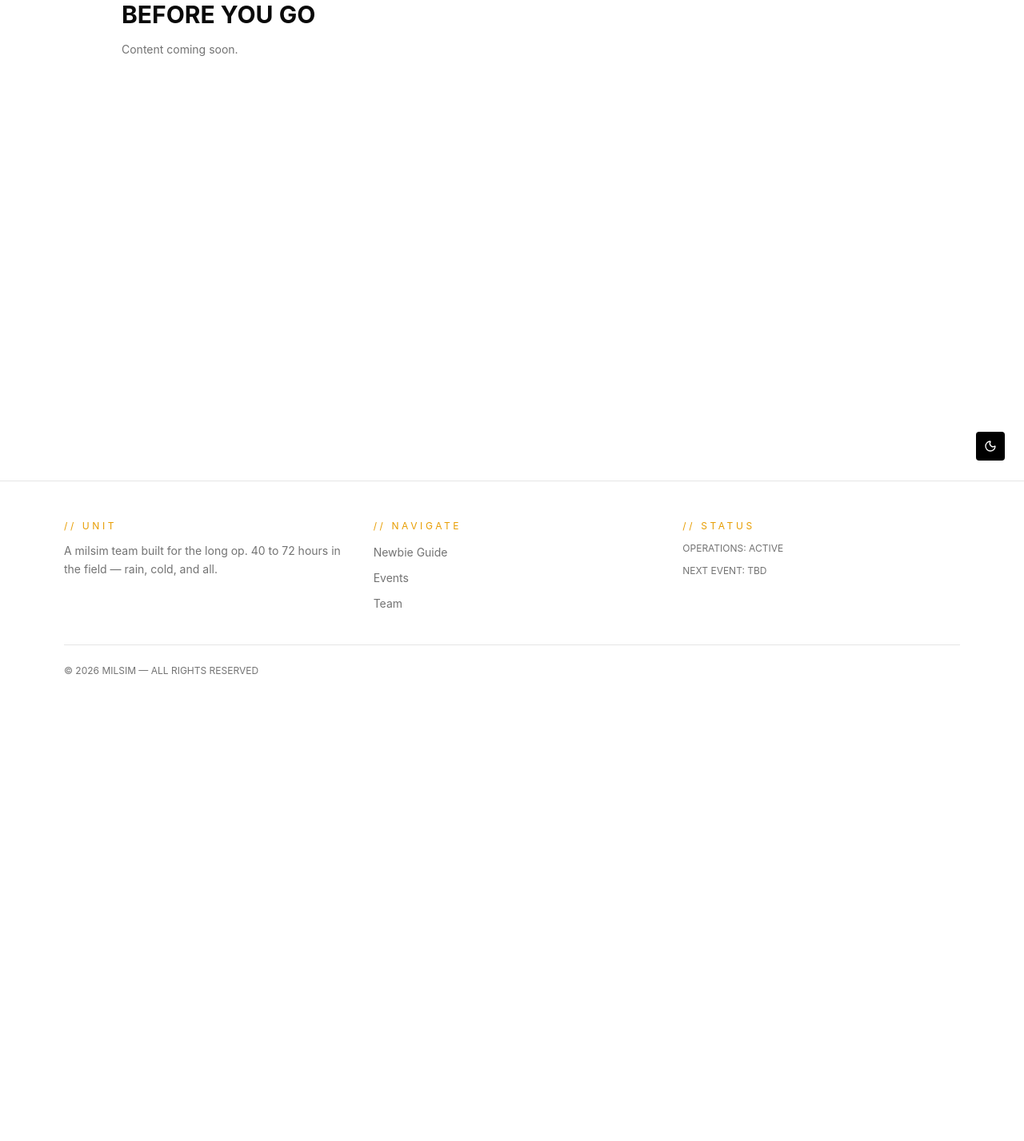
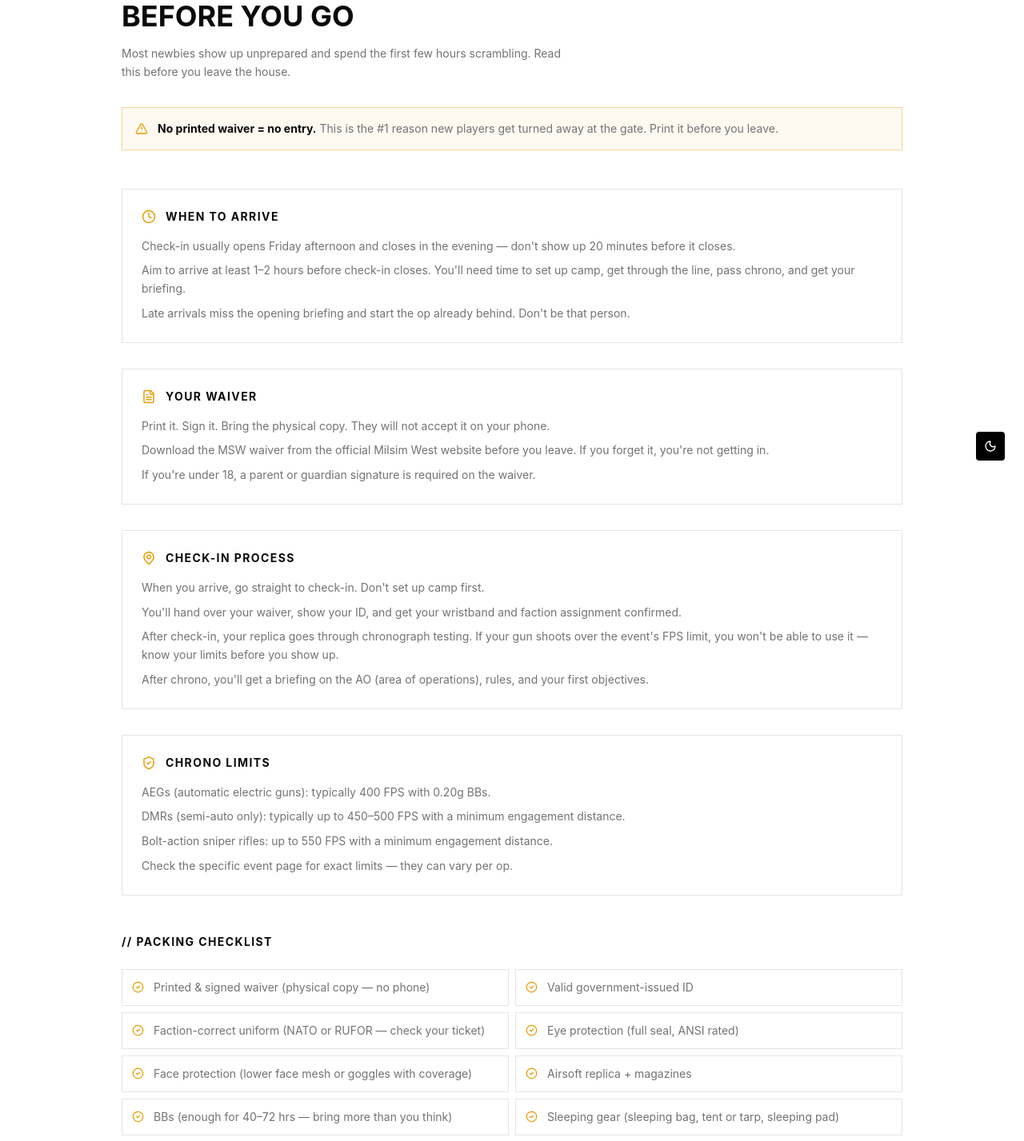
Before and after one commit to DavidAVargas/milsim_ready, a Next.js app: page /newbie/milsim-west/before-you-go in a window 1280 px wide. Shown: the part 200-1627 px from the top of the page at 80% size. Before the commit the page ends 1095 px from the top, so only its background shows below. Built offline with nearby package versions, Linux system fonts and the light colour scheme.

Commit message:
feat: Before You Go page — arrival time, waiver, check-in, chrono, packing checklist

```diff
--- a/app/newbie/milsim-west/before-you-go/page.tsx
+++ b/app/newbie/milsim-west/before-you-go/page.tsx
@@ -1,16 +1,135 @@
 import Link from "next/link";
-import { ChevronLeft } from "lucide-react";
+import { ChevronLeft, CheckCircle2, Clock, MapPin, FileText, ShieldCheck, AlertTriangle } from "lucide-react";
 import PageContainer from "@/components/layout/page-container";
+import type { Metadata } from "next";
 
-export default function Page() {
+export const metadata: Metadata = {
+  title: "Before You Go — Milsim West",
+  description: "Everything you need to do and bring before showing up to a Milsim West event.",
+};
+
+const CHECKLIST = [
+  "Printed & signed waiver (physical copy — no phone)",
+  "Valid government-issued ID",
+  "Faction-correct uniform (NATO or RUFOR — check your ticket)",
+  "Eye protection (full seal, ANSI rated)",
+  "Face protection (lower face mesh or goggles with coverage)",
+  "Airsoft replica + magazines",
+  "BBs (enough for 40–72 hrs — bring more than you think)",
+  "Sleeping gear (sleeping bag, tent or tarp, sleeping pad)",
+  "Food & water for the full op (MREs, snacks, hydration pack)",
+  "Extra batteries or charger for your replica",
+  "Radio + extra batteries",
+  "First aid kit / personal medications",
+  "Cash (some vendors on site)",
+  "Red light flashlight (white light = you get lit up at night)",
+];
+
+const SECTIONS = [
+  {
+    Icon: Clock,
+    title: "When to Arrive",
+    content: [
+      "Check-in usually opens Friday afternoon and closes in the evening — don't show up 20 minutes before it closes.",
+      "Aim to arrive at least 1–2 hours before check-in closes. You'll need time to set up camp, get through the line, pass chrono, and get your briefing.",
+      "Late arrivals miss the opening briefing and start the op already behind. Don't be that person.",
+    ],
+  },
+  {
+    Icon: FileText,
+    title: "Your Waiver",
+    content: [
+      "Print it. Sign it. Bring the physical copy. They will not accept it on your phone.",
+      "Download the MSW waiver from the official Milsim West website before you leave. If you forget it, you're not getting in.",
+      "If you're under 18, a parent or guardian signature is required on the waiver.",
+    ],
+  },
+  {
+    Icon: MapPin,
+    title: "Check-In Process",
+    content: [
+      "When you arrive, go straight to check-in. Don't set up camp first.",
+      "You'll hand over your waiver, show your ID, and get your wristband and faction assignment confirmed.",
+      "After check-in, your replica goes through chronograph testing. If your gun shoots over the event's FPS limit, you won't be able to use it — know your limits before you show up.",
+      "After chrono, you'll get a briefing on the AO (area of operations), rules, and your first objectives.",
+    ],
+  },
+  {
+    Icon: ShieldCheck,
+    title: "Chrono Limits",
+    content: [
+      "AEGs (automatic electric guns): typically 400 FPS with 0.20g BBs.",
+      "DMRs (semi-auto only): typically up to 450–500 FPS with a minimum engagement distance.",
+      "Bolt-action sniper rifles: up to 550 FPS with a minimum engagement distance.",
+      "Check the specific event page for exact limits — they can vary per op.",
+    ],
+  },
+];
+
+export default function BeforeYouGoPage() {
   return (
     <PageContainer>
-      <Link href="/newbie/milsim-west" className="mb-8 inline-flex items-center gap-1.5 font-mono text-xs tracking-widest uppercase text-muted-foreground transition-colors hover:text-tactical">
-        <ChevronLeft size={14} /> BACK TO MILSIM WEST
+      <Link
+        href="/newbie/milsim-west"
+        className="mb-8 inline-flex items-center gap-1.5 font-mono text-xs tracking-widest uppercase text-muted-foreground transition-colors hover:text-tactical"
+      >
+        <ChevronLeft size={14} />
+        BACK TO MILSIM WEST
       </Link>
-      <p className="font-mono text-xs tracking-[0.3em] uppercase text-tactical mb-3">// 01</p>
-      <h1 className="font-mono text-3xl font-bold text-foreground">BEFORE YOU GO</h1>
-      <p className="mt-4 text-sm text-muted-foreground">Content coming soon.</p>
+
+      <p className="mb-3 font-mono text-xs tracking-[0.3em] uppercase text-tactical">// 01</p>
+      <h1 className="font-mono text-3xl font-bold text-foreground sm:text-4xl">
+        BEFORE YOU GO
+      </h1>
+      <p className="mt-4 max-w-xl text-sm leading-relaxed text-muted-foreground">
+        Most newbies show up unprepared and spend the first few hours scrambling.
+        Read this before you leave the house.
+      </p>
+
+      {/* Warning banner */}
+      <div className="mt-8 flex items-start gap-3 border border-tactical/40 bg-tactical/5 p-4">
+        <AlertTriangle size={16} className="mt-0.5 shrink-0 text-tactical" />
+        <p className="text-sm text-muted-foreground">
+          <span className="font-bold text-foreground">No printed waiver = no entry.</span>{" "}
+          This is the #1 reason new players get turned away at the gate. Print it before you leave.
+        </p>
+      </div>
+
+      {/* Info sections */}
+      <div className="mt-12 flex flex-col gap-8">
+        {SECTIONS.map(({ Icon, title, content }) => (
+          <div key={title} className="border border-border bg-card p-6">
+            <div className="mb-4 flex items-center gap-3">
+              <Icon size={18} className="text-tactical shrink-0" />
+              <h2 className="font-mono text-sm font-bold tracking-widest uppercase text-foreground">
+                {title}
+              </h2>
+            </div>
+            <ul className="flex flex-col gap-2">
+              {content.map((item, i) => (
+                <li key={i} className="text-sm leading-relaxed text-muted-foreground">
+                  {item}
+                </li>
+              ))}
+            </ul>
+          </div>
+        ))}
+      </div>
+
+      {/* Checklist */}
+      <div className="mt-12">
+        <h2 className="mb-6 font-mono text-sm font-bold tracking-widest uppercase text-foreground">
+          // PACKING CHECKLIST
+        </h2>
+        <div className="grid gap-2 sm:grid-cols-2">
+          {CHECKLIST.map((item) => (
+            <div key={item} className="flex items-start gap-3 border border-border bg-card p-3">
+              <CheckCircle2 size={15} className="mt-0.5 shrink-0 text-tactical" />
+              <span className="text-sm text-muted-foreground">{item}</span>
+            </div>
+          ))}
+        </div>
+      </div>
     </PageContainer>
   );
 }
```
